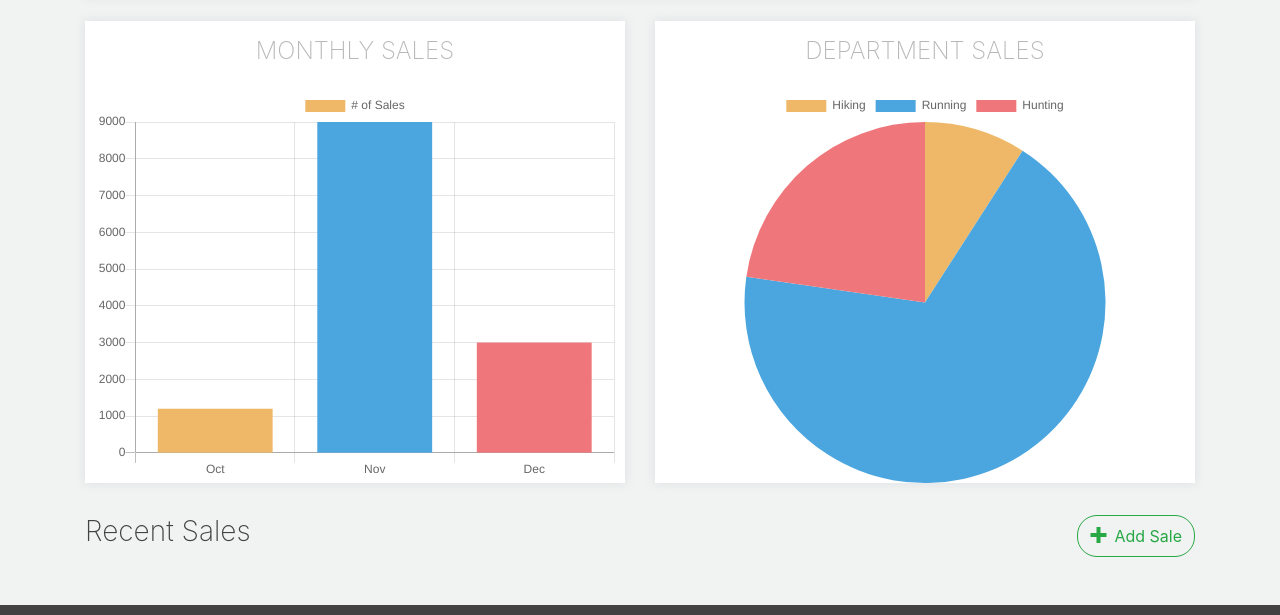
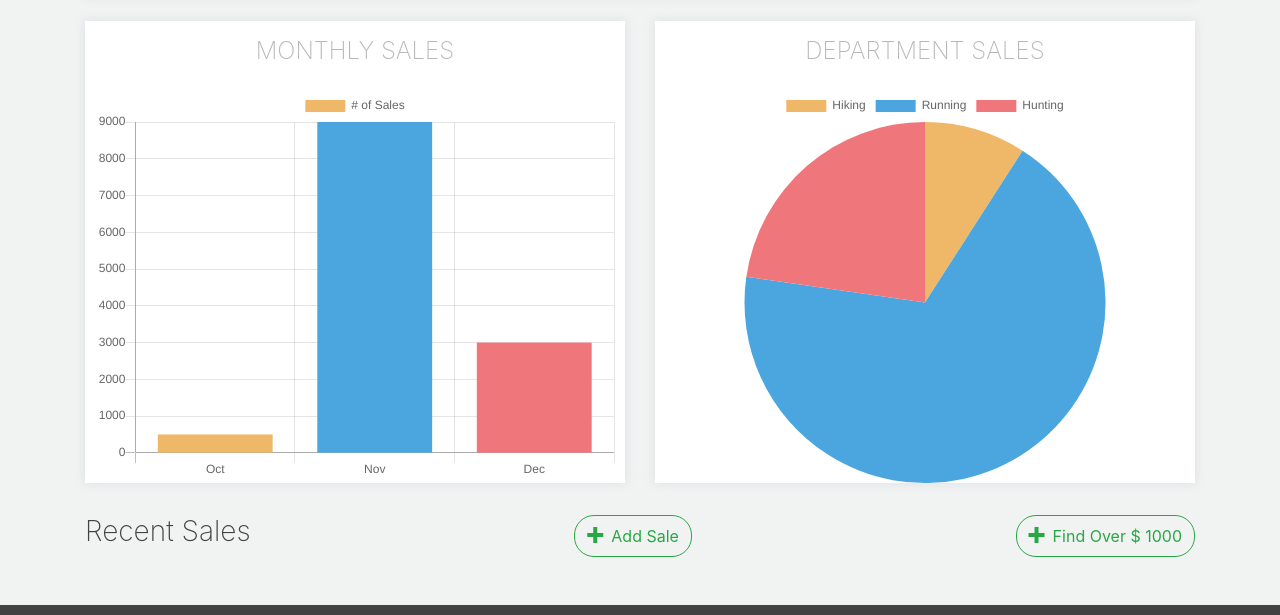
Before and after one commit to ediCarlosSilva/jsArrayAndCollections, a plain HTML site: page 01 Starter Project/index.html in a window 1280 px wide. Shown: the part 367-982 px from the top of the page. Drawn offline with nearby package versions, Linux system fonts and the light colour scheme.

Commit message:
using find and findIndex methods

```diff
--- a/01 Starter Project/index.html
+++ b/01 Starter Project/index.html
@@ -62,6 +62,10 @@
 			<h3>Recent Sales</h3>
 			<button type="button" class="btn btn-outline-success" data-toggle="modal" data-target="#exampleModal"><span
 					class="oi oi-plus pr-2"></span>Add Sale</button>
+
+			<button type="button" class="btn btn-outline-success" data-toggle="modal" data-target="#exampleModal" onclick="findOver1000()"><span
+					class="oi oi-plus pr-2"></span>Find Over $ 1000</button>
+
 		</div>
 
 		<!-- New Sales View -->
--- a/01 Starter Project/js/page.js
+++ b/01 Starter Project/js/page.js
@@ -3,7 +3,7 @@ let ctx = document.getElementById('monthlySales').getContext('2d');
 let pieCtx = document.getElementById('deptSales').getContext('2d');
 let yearlyLabel = document.getElementById('yearlyTotal');
 
-let monthlySales = Array.of(1200, 9000, 3000);
+let monthlySales = Array.of(500, 9000, 3000);
 let monthLabes = Array.of('Oct', 'Nov', 'Dec');
 
 let deptSales = Array.of(1200, 9000, 3000);
@@ -13,16 +13,19 @@ function addYearlyTotal(a, b, c) {
     return a + b + c;
 }
 
-let octNums = Array.of(1200, 1000, 9000);
+let octNums = Array.of(500, 1000, 9000);
 let novNums = Array.of(1100, 2000, 9000);
 let decNums = Array.of(4000, 1000, 5000);
 
 let total = Array.of(addYearlyTotal(...octNums), addYearlyTotal(...novNums), addYearlyTotal(...decNums));
-alert(total);
-alert(addYearlyTotal(...total));
 
 let yearlyTotal = addYearlyTotal(...monthlySales);
 yearlyLabel.innerHTML = `R$ ${yearlyTotal}`;
+
+function findOver1000() {
+    let firstThousand = monthlySales.findIndex(element => element > 1000);
+    alert(firstThousand);
+}
 
 // Bar
 var monthlySalesChart = new Chart(ctx, {
```
